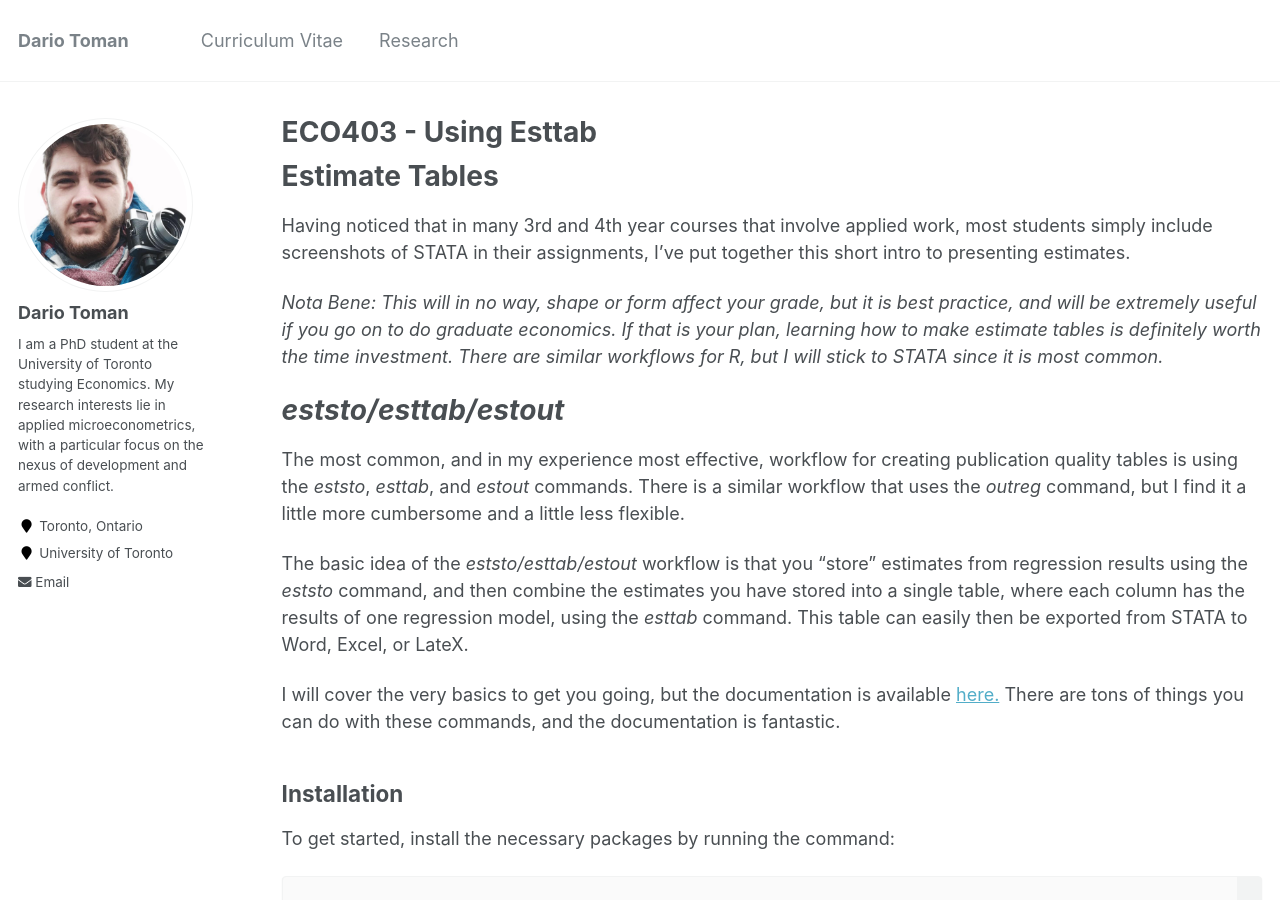
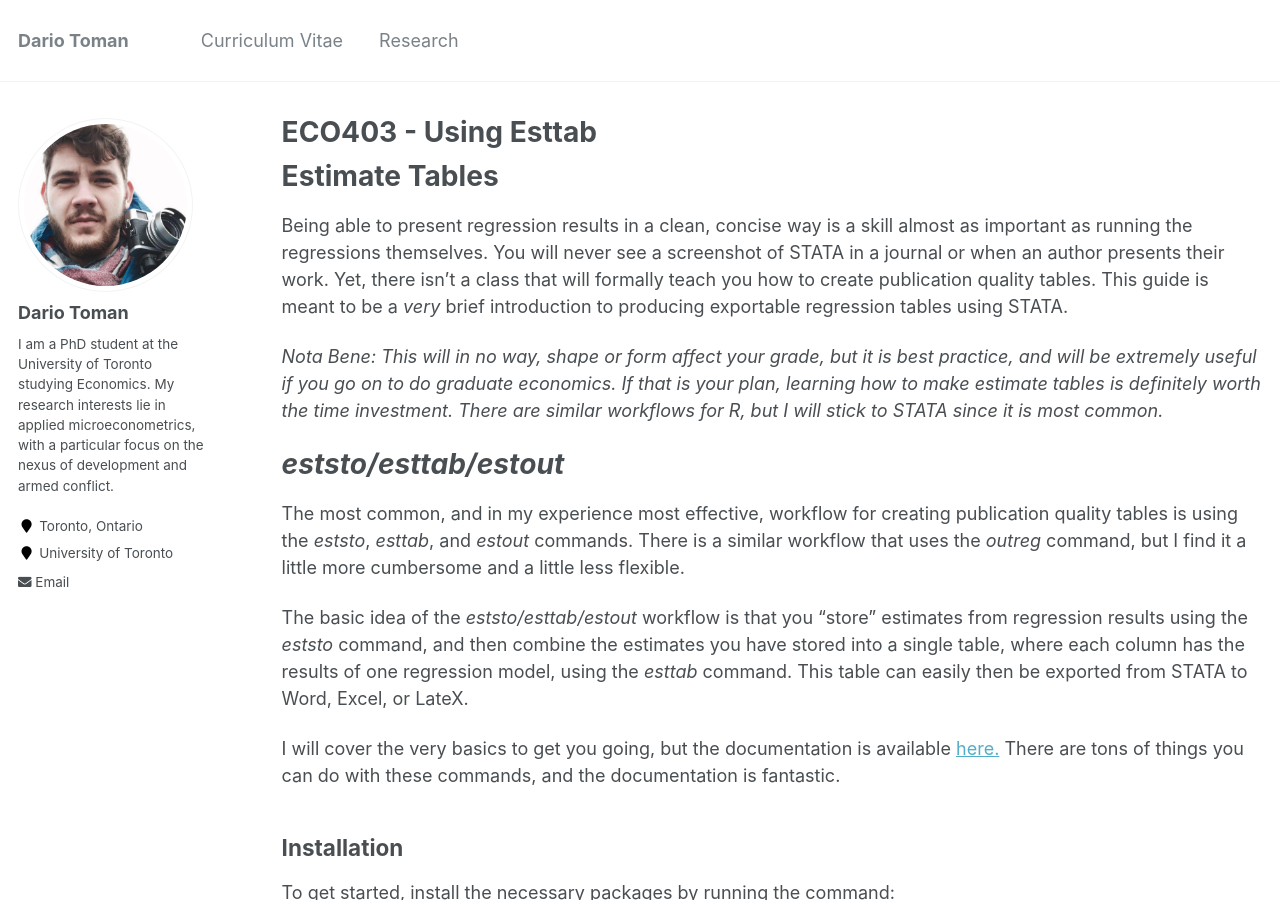
Before and after one commit to dariotoman/website, a Jekyll site: the page built from _pages/teaching/eco403_esttab/eco403_using_esttab.md, in a window 1280 px wide and 900 px high. Built offline with Jekyll 4.4.1, drawn with Linux system fonts in a browser that asks for light colours; formulas are drawn with MathJax 3.

Commit message:
updated intro

```diff
--- a/_pages/teaching/eco403_esttab/eco403_using_esttab.md
+++ b/_pages/teaching/eco403_esttab/eco403_using_esttab.md
@@ -7,7 +7,7 @@ author_profile: true
 
 
 # Estimate Tables
-Having noticed that in many 3rd and 4th year courses that involve applied work, most students simply include screenshots of STATA in their assignments, I've put together this short intro to presenting estimates.
+Being able to present regression results in a clean, concise way is a skill almost as important as running the regressions themselves. You will never see a screenshot of STATA in a journal or when an author presents their work. Yet, there isn't a class that will formally teach you how to create publication quality tables. This guide is meant to be a _very_ brief introduction to producing exportable regression tables using STATA.
 
 _Nota Bene:  This will in no way, shape or form affect your grade, but it is best practice, and will be extremely useful if you go on to do graduate economics. If that is your plan, learning how to make estimate tables is definitely worth the time investment. There are similar workflows for R, but I will stick to STATA since it is most common._
 
```
